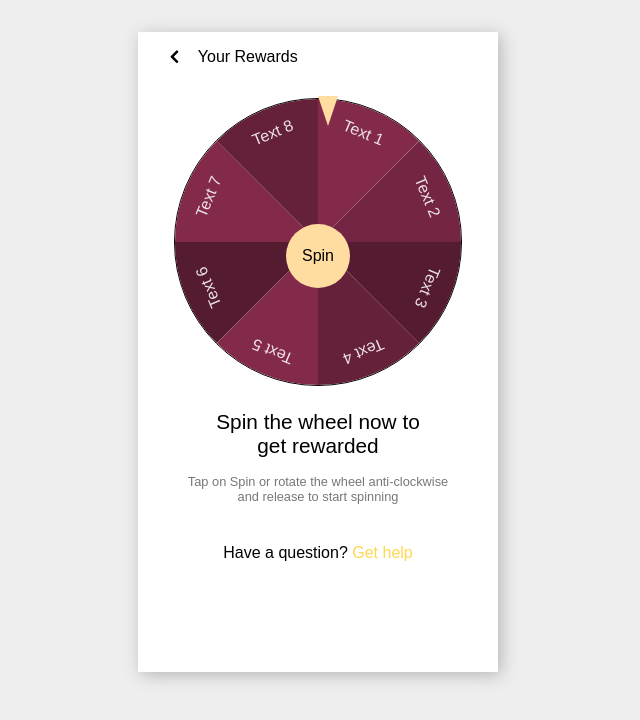
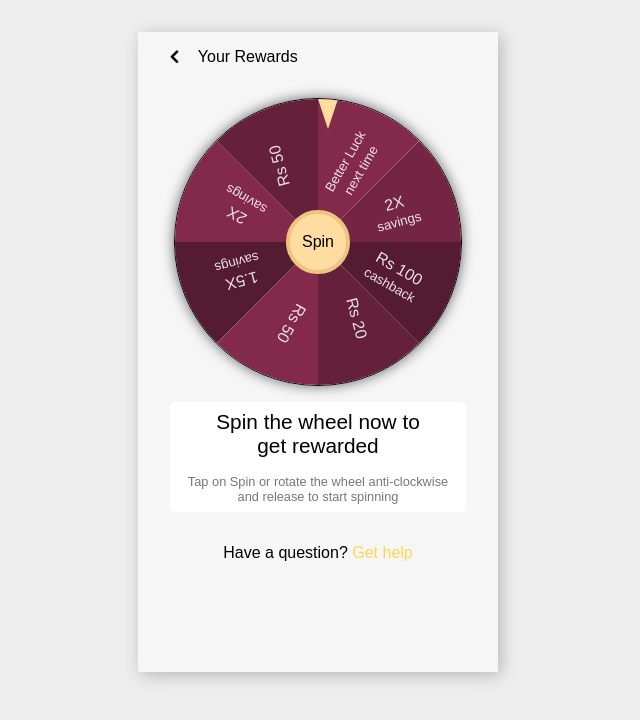
Before and after one commit to karn21/reward-spinner, a React (Create React App) app: page / in a window 1280 px wide. Shown: the top 720 px of the page, without its empty margins (322-962 px from the left). Built offline with nearby package versions, Linux system fonts and the light colour scheme; a web font is replaced by a local one.

Commit message:
improved spinner design

```diff
--- a/public/index.html
+++ b/public/index.html
@@ -40,7 +40,7 @@
       crossorigin="anonymous"
     />
 
-    <title>React App</title>
+    <title>Reward Spinner</title>
   </head>
   <body>
     <noscript>You need to enable JavaScript to run this app.</noscript>
--- a/src/App.css
+++ b/src/App.css
@@ -1,8 +1,8 @@
 .container {
   width: 100%;
-  height: 640px;
+  height: 100vh;
   margin: 0rem auto;
-  background-color: #fff;
+  background-color: rgb(246, 246, 246);
   text-align: center;
   box-shadow: 0.2rem 0.2rem 1rem #b6b6b6;
 }
@@ -14,6 +14,7 @@ a {
 
 .header {
   margin: 1rem;
+  margin-top: 0;
   padding: 1rem;
   text-align: left;
 }
@@ -24,6 +25,8 @@ a {
 }
 
 .cta {
+  border-radius: 5px;
+  background-color: #fff;
   margin: 1rem 2rem;
 }
 
@@ -52,7 +55,7 @@ a {
   margin: 1rem auto;
 }
 
-@media only screen and (min-width: 360px) {
+@media only screen and (min-width: 480px) {
   .container {
     width: 360px;
     height: 640px;
--- a/src/components/spinner/Spinner.js
+++ b/src/components/spinner/Spinner.js
@@ -5,34 +5,52 @@ class Spinner extends Component {
   render() {
     return (
       <div>
+        <div className="circle">
           <div className="arrow"></div>
-        <ul className="circle">
+          <ul>
             <li>
-            <div className="text">Text 1</div>
+              <div className="text">
+                <small>
+                  Better Luck <br></br>next time
+                </small>
+              </div>
             </li>
             <li>
-            <div className="text">Text 2</div>
+              <div className="text">
+                2X <br></br>
+                <small>savings</small>
+              </div>
             </li>
             <li>
-            <div className="text">Text 3</div>
+              <div className="text">
+                Rs 100 <br></br>
+                <small>cashback</small>
+              </div>
             </li>
             <li>
-            <div className="text">Text 4</div>
+              <div className="text">Rs 20</div>
             </li>
             <li>
-            <div className="text">Text 5</div>
+              <div className="text">Rs 50</div>
             </li>
             <li>
-            <div className="text">Text 6</div>
+              <div className="text">
+                1.5X <br></br>
+                <small>savings</small>
+              </div>
             </li>
             <li>
-            <div className="text">Text 7</div>
+              <div className="text">
+                2X <br></br>
+                <small>savings</small>
+              </div>
             </li>
             <li>
-            <div className="text">Text 8</div>
+              <div className="text">Rs 50</div>
             </li>
           </ul>
           <button className="spin-btn">Spin</button>
+        </div>
       </div>
     );
   }
--- a/src/components/spinner/spinner.css
+++ b/src/components/spinner/spinner.css
@@ -49,6 +49,7 @@ li:nth-child(8) {
   border-radius: 50%;
   list-style: none;
   overflow: hidden;
+  box-shadow: 0 0 0.8rem #646464;
 }
 
 li {
@@ -64,12 +65,12 @@ li {
 .text {
   color: rgba(255, 255, 255, 0.87);
   position: absolute;
-  left: -100%;
+  /* left: 10%; */
+  top: 90%;
   width: 200%;
   height: 200%;
   text-align: center;
-  transform: skewY(45deg) rotate(22.5deg);
-  padding-top: 1rem;
+  transform: skewY(45deg) rotate(-60deg);
   cursor: pointer;
 }
 
@@ -81,7 +82,6 @@ li {
   border-top: 30px solid #ffdda1;
   position: absolute;
   left: 50%;
-  top: 12%;
   z-index: 1;
 }
 
@@ -90,11 +90,12 @@ li {
   width: 4rem;
   border-radius: 50%;
   position: absolute;
-  top: 28%;
+  top: calc(50% - 2rem);
   left: calc(50% - 2rem);
   outline: none;
   border: none;
   background-color: #ffdda1;
+  border: 0.3rem solid #ecc583;
   font-size: 1rem;
 }
 
```
Lines whose indentation alone changed are shown as unchanged.
